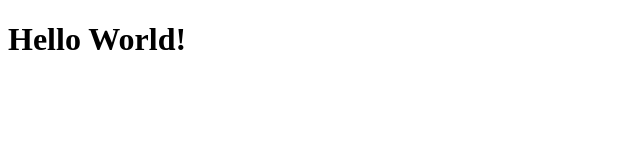
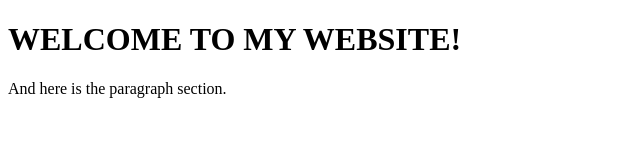
Before and after one commit to bcmcc01/bcmcc01.github.io, a plain HTML site: page index.html in a window 1280 px wide. Shown: the whole page, without its empty margins (0-640 px from the left). Drawn offline with Linux system fonts and the light colour scheme.

Commit message:
Update index.html

```diff
--- a/index.html
+++ b/index.html
@@ -6,7 +6,9 @@
 </head>
 <body>
 
-	<h1>Hello World!</h1>
+	<h1>WELCOME TO MY WEBSITE!</h1>
+
+	<p>And here is the paragraph section.</p>
 
 </body>
 </html>
```
